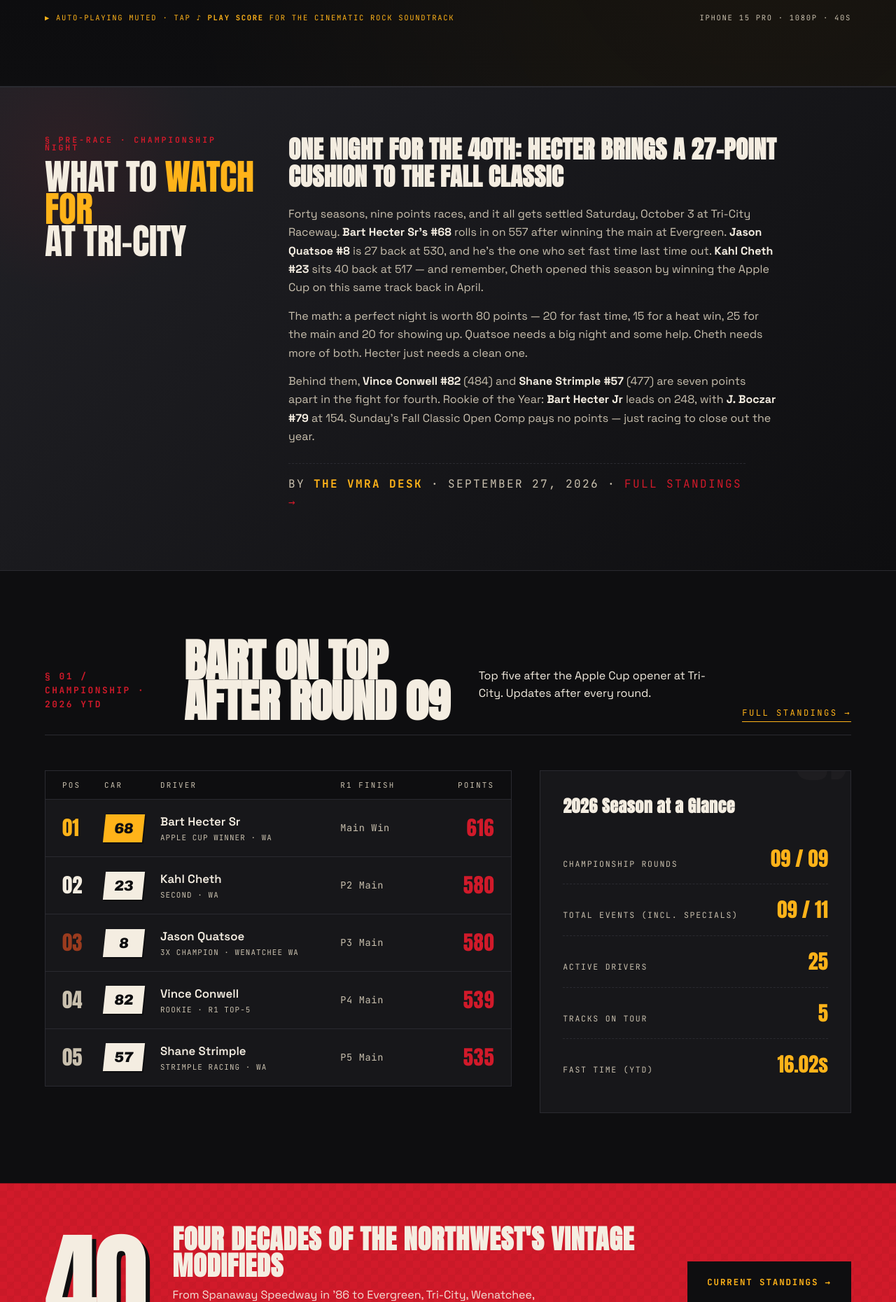
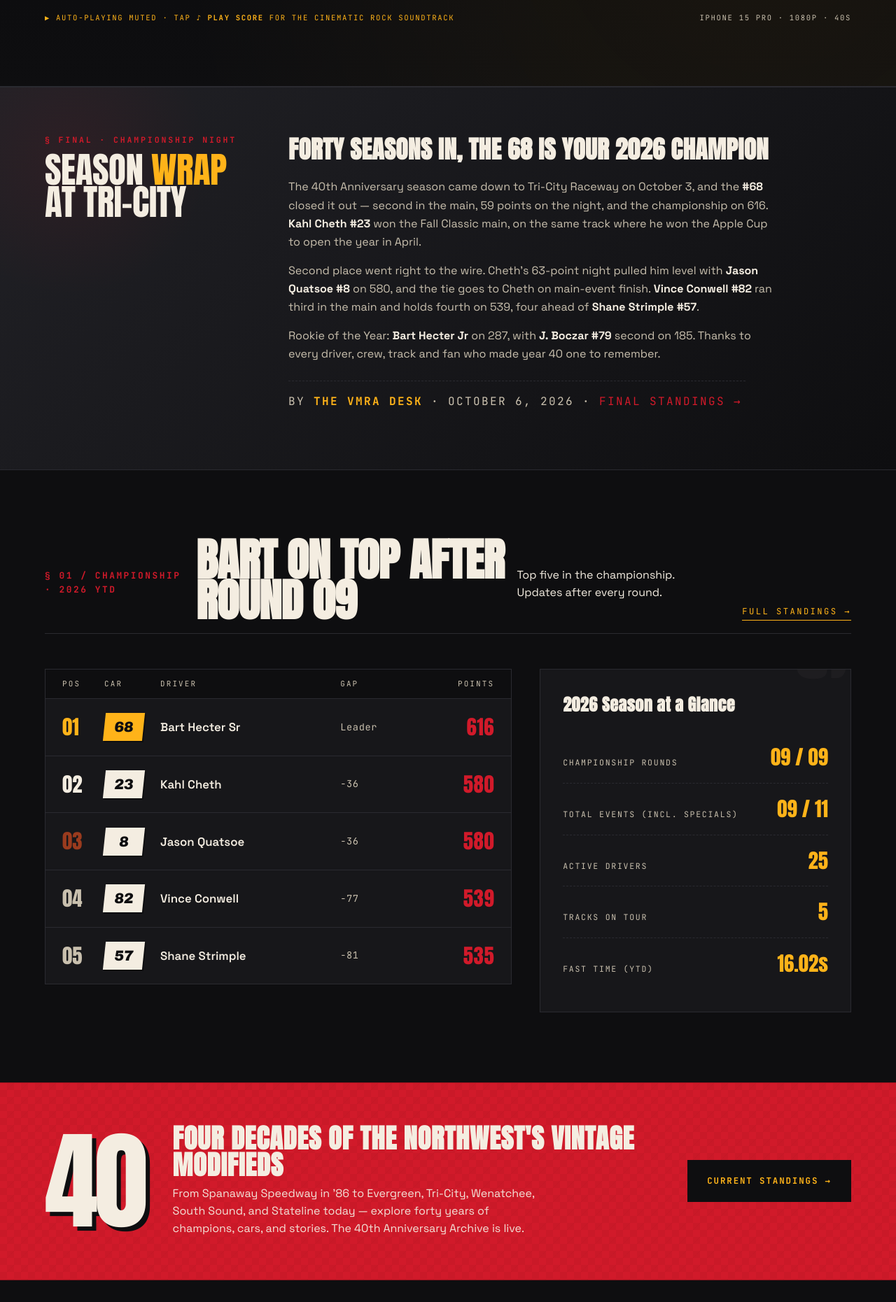
Before and after one commit to Rconman99/vmra-site, a WordPress theme: template wp-theme/vmra/front-page.php in a window 1280 px wide. Shown: the part 3928-5789 px from the top of the page at 70% size. Run offline with PHP 8.4 and a stand-in for WordPress, Linux system fonts and the light colour scheme; the site name, menu and one post (Sample post) are stand-ins, and other content is empty.

Commit message:
Fall Classic 10/3 recap, season wrap on the homepage
- news.json: Round 10 recap (Cheth wins the main, the 68 clinches on
  616, Cheth/Quatsoe tie on 580 broken on main finish) replaces the
  "Coming Up · Round 10" preview card.
- results.json: adds Round 10.
- front-page.php: "What To Watch For" preview becomes a season wrap.
  Top-five block drops the April-era hardcoded labels ("Apple Cup
  Winner", "Rookie · R1 Top-5", "R1 Finish") and shows gap to leader.

Figures checked against Vince's Tri-City 10/3 sheet. Deployed to both
installs.

Co-Authored-By: Claude Opus 5.5 <noreply@anthropic.com>
Claude-Session: https://claude.ai/code/session_01KG1VDSUfbkJtHnyd3QnuM6

```diff
--- a/wp-theme/vmra/data/news.json
+++ b/wp-theme/vmra/data/news.json
@@ -1,14 +1,14 @@
 {
-  "updated": "2026-09-27",
+  "updated": "2026-10-06",
   "items": [
     {
-      "date": "2026-09-27",
-      "category": "Coming Up · Round 10",
-      "headline": "Fall Classic Championship Night at Tri-City — October 3",
-      "snippet": "It all comes down to one night. The Fall Classic VMRA Season Championship at Tri-City Raceway in West Richland on Saturday, October 3 is the last points race of the 40th Anniversary season. Hecter's 68 leads on 557, Quatsoe's 8 is 27 back, Cheth's 23 is 40 back. A perfect night is worth 80. The Fall Classic Open Comp runs Sunday, October 4 — no points, just racing.",
+      "date": "2026-10-03",
+      "category": "Race Recap · Round 10",
+      "headline": "Kahl Cheth Wins the Fall Classic at Tri-City — the 68 Clinches the 40th Anniversary Championship",
+      "snippet": "Kahl Cheth won the main event at Tri-City's Fall Classic Championship Night in the 23 and scored 63 points, the best night in the field. He opened the season by winning the Apple Cup on this same track in April. The win pulled Cheth level with Jason Quatsoe's 8 on 580 for second in the championship, and the tie goes to Cheth on main-event finish: a win to Quatsoe's seventh. The 68 ran second in the main and clinched the 2026 title on 616, 36 clear. Vince Conwell finished third in the main in the 82 and holds fourth on 539, 4 ahead of Shane Strimple's 57. Steve Woods set fast time in the 22. Bart Hecter Jr is Rookie of the Year on 287. Thirteen cars took the green.",
       "byline": "The VMRA Desk",
-      "link": "/schedule/",
-      "car_num": "68",
+      "link": "/standings/",
+      "car_num": "23",
       "feature": true
     },
     {
--- a/wp-theme/vmra/front-page.php
+++ b/wp-theme/vmra/front-page.php
@@ -471,18 +471,18 @@ get_header(); ?>
 </section>
 
 <!-- ===================== PREVIEW · What To Watch ===================== -->
-<section class="preview-strip" aria-label="<?php esc_attr_e( 'Pre-race preview', 'vmra' ); ?>">
+<section class="preview-strip" aria-label="<?php esc_attr_e( 'Season wrap', 'vmra' ); ?>">
 	<div class="preview-inner">
 		<div class="preview-label">
-			<span class="sub-label">§ Pre-Race · Championship Night</span>
-			What To <span class="accent">Watch For</span><br>at Tri-City
+			<span class="sub-label">§ Final · Championship Night</span>
+			Season <span class="accent">Wrap</span><br>at Tri-City
 		</div>
 		<article class="preview-article">
-			<h3>One Night for the 40th: Hecter Brings a 27-Point Cushion to the Fall Classic</h3>
-			<p>Forty seasons, nine points races, and it all gets settled Saturday, October 3 at Tri-City Raceway. <strong>Bart Hecter Sr's #68</strong> rolls in on 557 after winning the main at Evergreen. <strong>Jason Quatsoe #8</strong> is 27 back at 530, and he's the one who set fast time last time out. <strong>Kahl Cheth #23</strong> sits 40 back at 517 — and remember, Cheth opened this season by winning the Apple Cup on this same track back in April.</p>
-			<p>The math: a perfect night is worth 80 points — 20 for fast time, 15 for a heat win, 25 for the main and 20 for showing up. Quatsoe needs a big night and some help. Cheth needs more of both. Hecter just needs a clean one.</p>
-			<p>Behind them, <strong>Vince Conwell #82</strong> (484) and <strong>Shane Strimple #57</strong> (477) are seven points apart in the fight for fourth. Rookie of the Year: <strong>Bart Hecter Jr</strong> leads on 248, with <strong>J. Boczar #79</strong> at 154. Sunday's Fall Classic Open Comp pays no points — just racing to close out the year.</p>
-			<p class="preview-byline">By <span class="byline-strong">The VMRA Desk</span> · September 27, 2026 · <a href="<?php echo esc_url( home_url( '/standings/' ) ); ?>" style="color: var(--race-red); text-decoration: none;">Full standings →</a></p>
+			<h3>Forty Seasons In, the 68 Is Your 2026 Champion</h3>
+			<p>The 40th Anniversary season came down to Tri-City Raceway on October 3, and the <strong>#68</strong> closed it out — second in the main, 59 points on the night, and the championship on 616. <strong>Kahl Cheth #23</strong> won the Fall Classic main, on the same track where he won the Apple Cup to open the year in April.</p>
+			<p>Second place went right to the wire. Cheth's 63-point night pulled him level with <strong>Jason Quatsoe #8</strong> on 580, and the tie goes to Cheth on main-event finish. <strong>Vince Conwell #82</strong> ran third in the main and holds fourth on 539, four ahead of <strong>Shane Strimple #57</strong>.</p>
+			<p>Rookie of the Year: <strong>Bart Hecter Jr</strong> on 287, with <strong>J. Boczar #79</strong> second on 185. Thanks to every driver, crew, track and fan who made year 40 one to remember.</p>
+			<p class="preview-byline">By <span class="byline-strong">The VMRA Desk</span> · October 6, 2026 · <a href="<?php echo esc_url( home_url( '/standings/' ) ); ?>" style="color: var(--race-red); text-decoration: none;">Final standings →</a></p>
 		</article>
 	</div>
 </section>
@@ -498,7 +498,7 @@ get_header(); ?>
 				$leader_first = explode( ' ', $leader['name'] )[0];
 				printf( esc_html__( '%s on Top After Round %02d', 'vmra' ), esc_html( $leader_first ), (int) ( $standings['rounds_completed'] ?? 1 ) );
 			?></h2>
-			<p class="block-sub"><?php esc_html_e( 'Top five after the Apple Cup opener at Tri-City. Updates after every round.', 'vmra' ); ?></p>
+			<p class="block-sub"><?php esc_html_e( 'Top five in the championship. Updates after every round.', 'vmra' ); ?></p>
 		</div>
 		<a href="<?php echo esc_url( home_url( '/standings/' ) ); ?>" class="block-link"><?php esc_html_e( 'Full Standings →', 'vmra' ); ?></a>
 	</div>
@@ -509,11 +509,11 @@ get_header(); ?>
 				<div>Pos</div>
 				<div>Car</div>
 				<div>Driver</div>
-				<div class="hide-sm">R1 Finish</div>
+				<div class="hide-sm">Gap</div>
 				<div style="text-align:right;">Points</div>
 			</div>
 			<?php
-			$finish_labels = array( 'Main Win', 'P2 Main', 'P3 Main', 'P4 Main', 'P5 Main' );
+			$leader_pts = (int) $standings['drivers'][0]['points'];
 			foreach ( array_slice( $standings['drivers'], 0, 5 ) as $i => $d ) :
 				$pos_class   = $i === 0 ? 'p1' : ( $i === 1 ? 'p2' : ( $i === 2 ? 'p3' : '' ) );
 				$plate_class = $i === 0 ? 'leader' : '';
@@ -526,9 +526,8 @@ get_header(); ?>
 					<div><div class="car-plate <?php echo esc_attr( $plate_class ); ?>"><?php echo esc_html( $d['car'] ); ?></div></div>
 					<div>
 						<div class="driver-name"><?php echo esc_html( $d['name'] ); ?></div>
-						<span class="driver-town"><?php echo $i === 0 ? 'Apple Cup Winner · WA' : ( $i === 1 ? 'Second · WA' : ( $i === 2 ? '3x Champion · Wenatchee WA' : ( $i === 3 ? 'Rookie · R1 Top-5' : 'Strimple Racing · WA' ) ) ); ?></span>
 					</div>
-					<div class="wins hide-sm"><?php echo esc_html( $finish_labels[ $i ] ?? '—' ); ?></div>
+					<div class="wins hide-sm"><?php echo 0 === $i ? esc_html__( 'Leader', 'vmra' ) : esc_html( '−' . ( $leader_pts - (int) $d['points'] ) ); ?></div>
 					<div class="points"><?php echo esc_html( $d['points'] ); ?></div>
 				</<?php echo $row_tag; ?>>
 			<?php endforeach; ?>
```
Also changed, not shown: wp-theme/vmra/data/results.json (+13 -1 lines).
